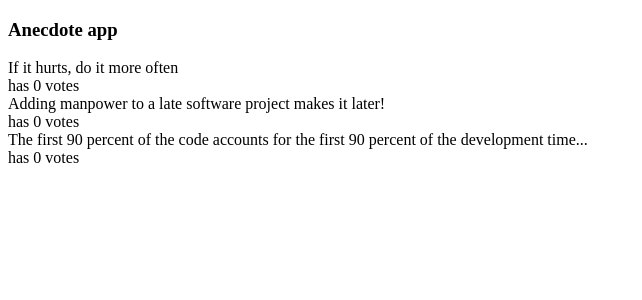
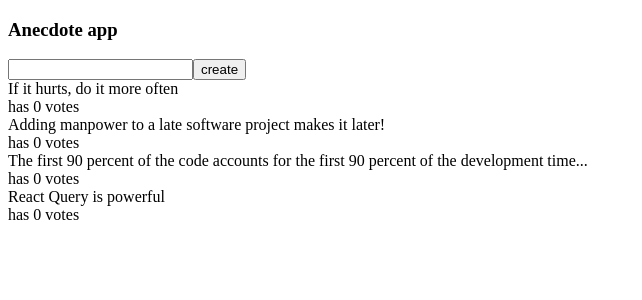
Before and after one commit to GilbertIrumva/fullstackopenPart6, a React (Vite) app in the folder query-anecdotes/: page / in a window 1280 px wide. Shown: the top 300 px of the page, without its empty margins (0-642 px from the left). Built offline with nearby package versions, Linux system fonts and the light colour scheme; data requests are answered from the project's data file.

Commit message:
completion of exercise 6.17 querry anecdotes

```diff
--- a/query-anecdotes/db.json
+++ b/query-anecdotes/db.json
@@ -14,6 +14,12 @@
       "content": "The first 90 percent of the code accounts for the first 90 percent of the development time...",
       "id": "3",
       "votes": 0
+    },
+    {
+      "content": "React Query is powerful",
+      "votes": 0,
+      "id": "Du_GPIZNxgk"
     }
-  ]
+  ],
+  "$schema": "./node_modules/json-server/schema.json"
 }
--- a/query-anecdotes/src/App.jsx
+++ b/query-anecdotes/src/App.jsx
@@ -1,12 +1,44 @@
-import { useQuery } from '@tanstack/react-query'
-import { getAnecdotes } from './requests'
+import {
+  useQuery,
+  useMutation,
+  useQueryClient
+} from '@tanstack/react-query'
+
+import {
+  getAnecdotes,
+  createAnecdote
+} from './requests'
 
 const App = () => {
+  const queryClient = useQueryClient()
+
   const result = useQuery({
     queryKey: ['anecdotes'],
     queryFn: getAnecdotes,
     retry: false
   })
+
+  const newAnecdoteMutation = useMutation({
+    mutationFn: createAnecdote,
+    onSuccess: () => {
+      queryClient.invalidateQueries({
+        queryKey: ['anecdotes']
+      })
+    }
+  })
+
+  const onCreate = (event) => {
+    event.preventDefault()
+
+    const content = event.target.anecdote.value
+
+    event.target.anecdote.value = ''
+
+    newAnecdoteMutation.mutate({
+      content,
+      votes: 0
+    })
+  }
 
   if (result.isPending) {
     return <div>loading data...</div>
@@ -15,7 +47,8 @@ const App = () => {
   if (result.isError) {
     return (
       <div>
-        anecdote service not available due to problems in server
+        anecdote service not available due to
+        problems in server
       </div>
     )
   }
@@ -26,10 +59,19 @@ const App = () => {
     <div>
       <h3>Anecdote app</h3>
 
+      <form onSubmit={onCreate}>
+        <input name="anecdote" />
+        <button type="submit">
+          create
+        </button>
+      </form>
+
       {anecdotes.map((anecdote) => (
         <div key={anecdote.id}>
           <div>{anecdote.content}</div>
-          <div>has {anecdote.votes} votes</div>
+          <div>
+            has {anecdote.votes} votes
+          </div>
         </div>
       ))}
     </div>
--- a/query-anecdotes/src/requests.js
+++ b/query-anecdotes/src/requests.js
@@ -6,3 +6,12 @@ export const getAnecdotes = async () => {
   const response = await axios.get(baseUrl)
   return response.data
 }
+
+export const createAnecdote = async (newAnecdote) => {
+  const response = await axios.post(
+    baseUrl,
+    newAnecdote
+  )
+
+  return response.data
+}
```
